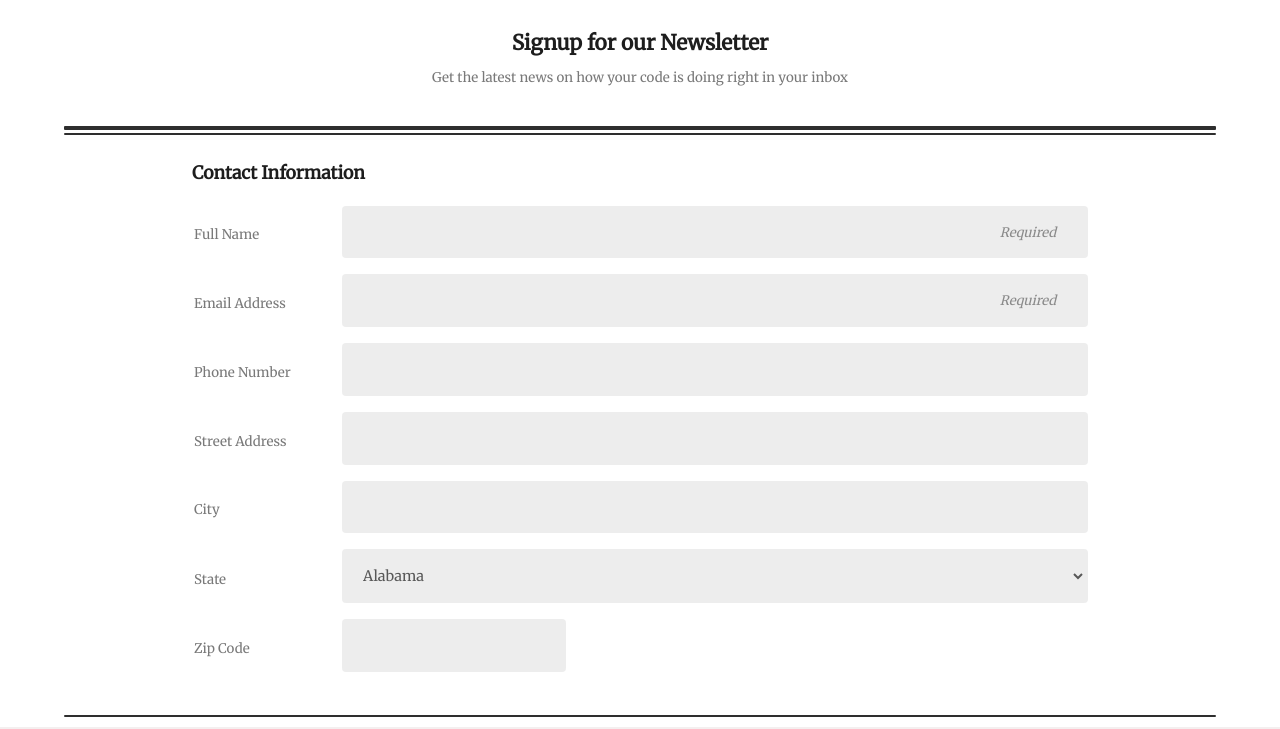
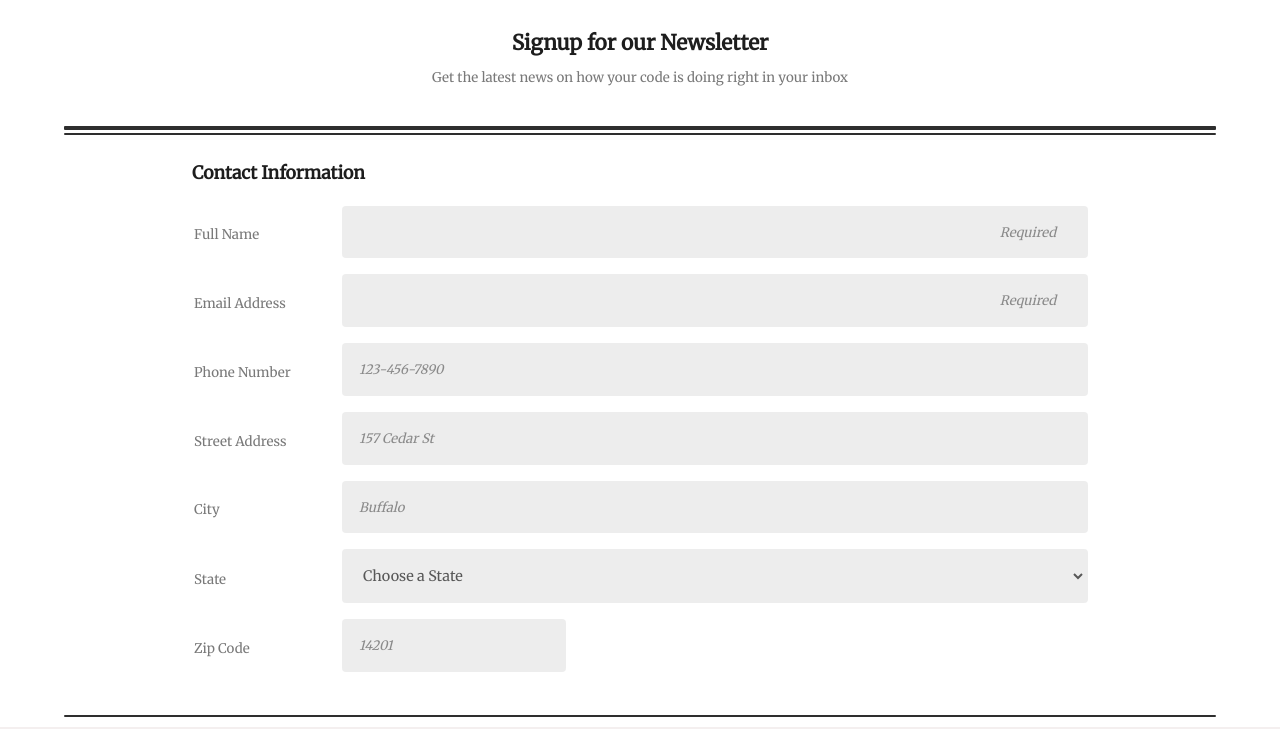
Before and after one commit to Zetrick/FEWD-Project-3, a plain HTML site: page index.html in a window 1280 px wide. Shown: the part 71-800 px from the top of the page. Drawn offline with Linux system fonts and the light colour scheme.

Commit message:
Fixed additional things for exceeds expectations

```diff
--- a/css/style.css
+++ b/css/style.css
@@ -128,15 +128,17 @@ textarea {
     font-size: .90em;
 }
 
-.contact-info-input::placeholder {
-    text-align: right;
-    margin-right: 10px;
-    padding-right: 5px;
+::placeholder {
     font-style: italic;
     font-size: small;
     color: rgba(71, 71, 71, 0.596);
 }
 
+.req-txt::placeholder {
+    text-align: right;
+    margin-right: 10px;
+    padding-right: 5px;
+}
 
 #zip-code {
     max-width: 50%;
--- a/index.html
+++ b/index.html
@@ -36,35 +36,39 @@
                     <!-- Full Name -->
                     <div class="contact-info-group">
                         <label for="full-name" class="contact-info-label lgray sml-txt">Full Name</label>
-                        <input type="text" name="user-full-name" id="full-name" class="contact-info-input"
+                        <input type="text" name="user-full-name" id="full-name" class="contact-info-input req-txt"
                             placeholder="Required" required>
                     </div>
                     <!-- Email Address -->
                     <div class="contact-info-group">
                         <label for="email-address" class="contact-info-label lgray sml-txt">Email Address</label>
-                        <input type="email" name="user-full-name" id="email-address" class="contact-info-input"
+                        <input type="email" name="user-full-name" id="email-address" class="contact-info-input req-txt"
                             placeholder="Required" required>
                     </div>
                     <!-- Phone Number -->
                     <div class="contact-info-group">
                         <label for="phone-number" class="contact-info-label lgray sml-txt">Phone Number</label>
-                        <input type="tel" name="user-phone-number" id="phone-number" class="contact-info-input">
+                        <input type="tel" name="user-phone-number" id="phone-number" class="contact-info-input"
+                        placeholder="123-456-7890">
                     </div>
                     <!-- Street Address -->
                     <div class="contact-info-group">
                         <label for="street-address" class="contact-info-label lgray sml-txt">Street Address</label>
-                        <input type="text" name="user-street-address" id="street-address" class="contact-info-input">
+                        <input type="text" name="user-street-address" id="street-address" class="contact-info-input"
+                        placeholder="157 Cedar St">
                     </div>
                     <!-- City -->
                     <div class="contact-info-group">
                         <label for="city" class="contact-info-label lgray sml-txt">City</label>
-                        <input type="text" name="user-city" id="city" class="contact-info-input">
+                        <input type="text" name="user-city" id="city" class="contact-info-input"
+                        placeholder="Buffalo">
                     </div>
                     <!-- State -->
                     <div class="contact-info-group">
                         <label for="state" class="contact-info-label lgray sml-txt">State</label>
-                        <select name="user-state" id="state">
+                        <select name="user-state" id="state" >
                             <optgroup label="State">
+                                <option value="" hidden>Choose a State</option>
                                 <option value="AL">Alabama</option>
                                 <option value="AK">Alaska</option>
                                 <option value="AZ">Arizona</option>
@@ -135,7 +139,8 @@
                     <!-- Zip -->
                     <div class="contact-info-group">
                         <label for="zip-code" class="contact-info-label lgray sml-txt">Zip Code</label>
-                        <input type="number" name="user-zip-code" id="zip-code" class="contact-info-input">
+                        <input type="number" name="user-zip-code" id="zip-code" class="contact-info-input"
+                        placeholder="14201">
                     </div>
                 </fieldset>
             </div>
@@ -172,7 +177,7 @@
                     <!-- User Topic Feedback -->
                     <label for="other-topics" class="sml-txt lgray subtitle">Other topics you'd like to hear
                         about</label>
-                    <textarea name="other-topics" id="other-topics" class="suggestions"></textarea>
+                    <textarea name="other-topics" id="other-topics" class="suggestions" placeholder="I'd like to hear about..."></textarea>
 
                     <button type="submit" class="signup-button">Sign Up</button>
 
```
